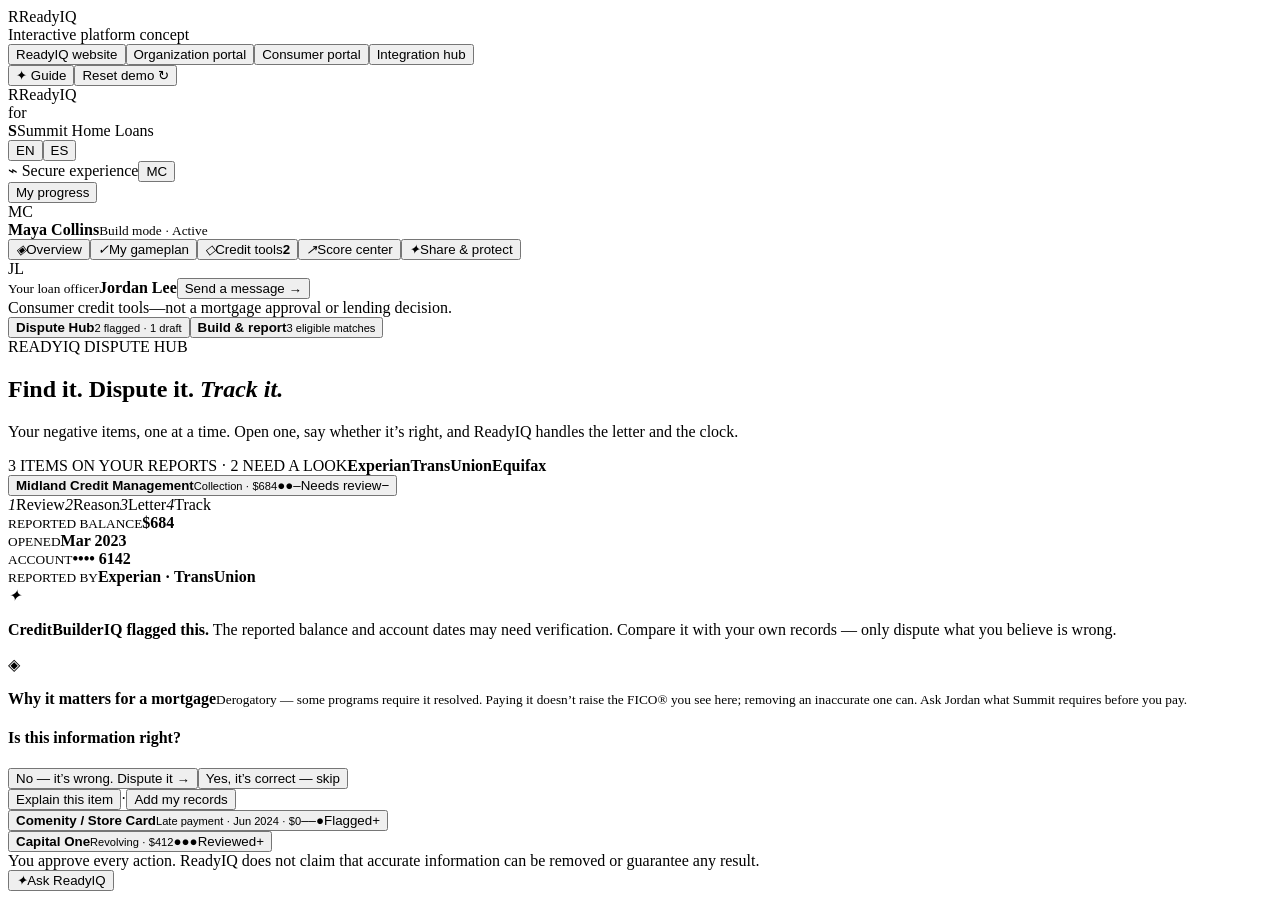
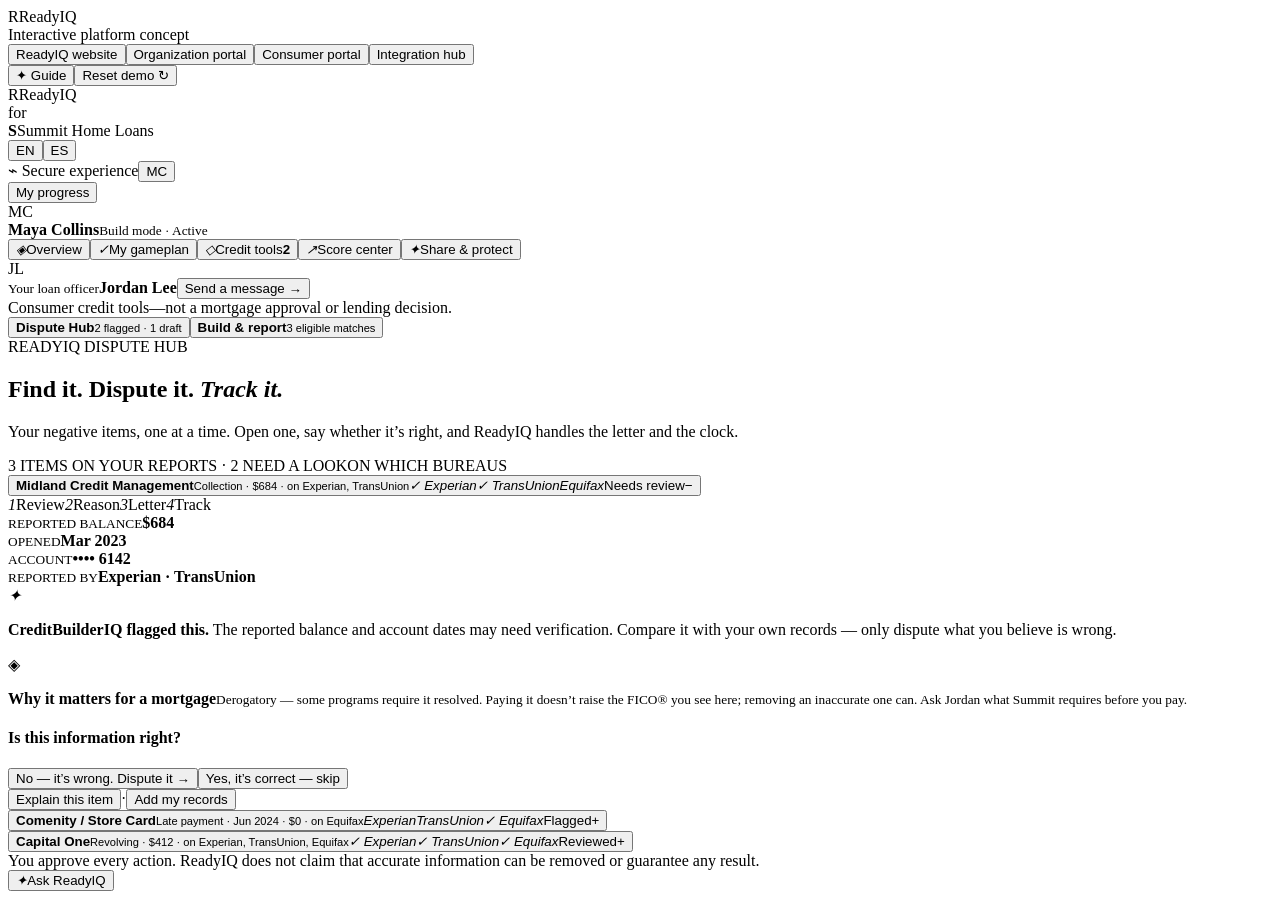
Before and after one commit to huxleyplace123-eng/readyiq2, a React app: page / in a window 1280 px wide. Both pictures are taken after a click on the button "Open the working consumer portal →". Built offline with nearby package versions, Linux system fonts and the light colour scheme; the HTML template or start-up script is replaced by a standard one.

Commit message:
dispute hub: bureau membership spelled out — ✓ Experian / ✓ TransUnion / Equifax pills per item + 'on …' line

```diff
--- a/src/screens/disputes.tsx
+++ b/src/screens/disputes.tsx
@@ -16,12 +16,12 @@
   const next = (i: number) => { setSel(Math.min(i + 1, ITEMS.length - 1)); setStep(1); };
   return <div className="dashboard-page dispute-page">
     <div className="welcome-row"><div><span className="section-kicker">READYIQ DISPUTE HUB</span><h2>Find it. Dispute it. <em>Track it.</em></h2><p>Your negative items, one at a time. Open one, say whether it’s right, and ReadyIQ handles the letter and the clock.</p></div></div>
-    <div className="dh-listhead"><span>3 ITEMS ON YOUR REPORTS · 2 NEED A LOOK</span><span className="dh-bureaus-head"><b>Experian</b><b>TransUnion</b><b>Equifax</b></span></div>
+    <div className="dh-listhead"><span>3 ITEMS ON YOUR REPORTS · 2 NEED A LOOK</span><span className="dh-bureaus-head">ON WHICH BUREAUS</span></div>
     <div className="dh-list">{ITEMS.map((item, i) => {
       const isOpen = sel === i; const done = item.status === "Reviewed";
       return <article key={item.creditor} className={`dh-row ${isOpen ? "open" : ""} ${item.tone}`}>
         <button className="dh-row-head" onClick={() => open(i)}>
-          <span className="dh-dot" /><span className="dh-name"><strong>{item.creditor}</strong><small>{item.type} · {item.balance}</small></span><span className="dh-bureaus">{[item.ex, item.tu, item.eq].map((on, k) => <i key={k} className={on ? "on" : ""} title={["Experian", "TransUnion", "Equifax"][k]}>{on ? "●" : "–"}</i>)}</span><span className={`dh-status ${item.tone}`}>{item.status}</span><span className="dh-chev">{isOpen ? "−" : "+"}</span>
+          <span className="dh-dot" /><span className="dh-name"><strong>{item.creditor}</strong><small>{item.type} · {item.balance} · on {[item.ex && "Experian", item.tu && "TransUnion", item.eq && "Equifax"].filter(Boolean).join(", ")}</small></span><span className="dh-bureaus">{[[item.ex, "Experian"], [item.tu, "TransUnion"], [item.eq, "Equifax"]].map(([on, name]) => <i key={name as string} className={on ? "on" : ""} title={on ? `Reported by ${name}` : `Not on ${name}`}>{on ? "✓ " : ""}{name}</i>)}</span><span className={`dh-status ${item.tone}`}>{item.status}</span><span className="dh-chev">{isOpen ? "−" : "+"}</span>
         </button>
         {isOpen && <div className="dh-body">
           <div className="dh-steps">{[["Review", 1], ["Reason", 2], ["Letter", 3], ["Track", 4]].map(([l, n]) => <span key={l as string} className={step === n ? "now" : step > (n as number) ? "done" : ""}><i>{step > (n as number) ? "✓" : n}</i>{l}</span>)}</div>
--- a/src/styles/consumer-v2.css
+++ b/src/styles/consumer-v2.css
@@ -168,14 +168,13 @@
 /* ---------- Dispute Hub: a slim vertical list of negative items, by bureau; each opens in place ---------- */
 .dispute-page .welcome-row{margin-bottom:14px}
 .dispute-page .welcome-row p{max-width:560px}
-.dh-listhead{display:grid;grid-template-columns:14px minmax(0,1fr) 192px 96px 28px;gap:12px;align-items:end;padding:0 16px 8px;font-size:10px;letter-spacing:.14em;font-weight:900;color:#7d8d88}
+.dh-listhead{display:grid;grid-template-columns:14px minmax(0,1fr) 250px 96px 28px;gap:12px;align-items:end;padding:0 16px 8px;font-size:10px;letter-spacing:.14em;font-weight:900;color:#7d8d88}
 .dh-listhead>span:first-child{grid-column:2}
-.dh-bureaus-head{grid-column:3;display:grid;grid-template-columns:repeat(3,64px);text-align:center}
-.dh-bureaus-head b{font-weight:800;font-size:9.5px;letter-spacing:.02em;text-transform:none;color:#5f716b}
+.dh-bureaus-head{grid-column:3;text-align:left;padding-left:2px}
 .dh-list{display:flex;flex-direction:column;gap:6px}
 .dh-row{background:#fff;border:1px solid #e1e8e3;border-radius:14px;overflow:hidden;transition:box-shadow .2s,border-color .2s}
 .dh-row.open{box-shadow:0 16px 40px rgba(16,34,38,.08);border-color:#cfdad3}
-.dh-row-head{width:100%;display:grid;grid-template-columns:14px minmax(0,1fr) 192px 96px 28px;align-items:center;gap:12px;padding:12px 16px;border:0;background:none;text-align:left;cursor:pointer;color:#102226}
+.dh-row-head{width:100%;display:grid;grid-template-columns:14px minmax(0,1fr) 250px 96px 28px;align-items:center;gap:12px;padding:12px 16px;border:0;background:none;text-align:left;cursor:pointer;color:#102226}
 .dh-row-head:hover{background:#f7faf8}
 .dh-dot{width:8px;height:8px;border-radius:50%;background:#6e67eb;justify-self:center}
 .dh-row.flag .dh-dot{background:#e07a5f}
@@ -184,11 +183,11 @@
 .dh-name strong{display:block;font-size:13.5px;letter-spacing:-.01em;overflow:hidden;text-overflow:ellipsis;white-space:nowrap}
 .dh-name small{display:block;font-size:11.5px;color:#7d8d88;margin-top:1px}
 .dh-row.done .dh-name strong{color:#5f716b}
-.dh-bureaus{display:grid;grid-template-columns:repeat(3,64px);text-align:center}
-.dh-bureaus i{font-style:normal;font-size:11px;color:#cfd9d3}
-.dh-bureaus i.on{color:#6e67eb;font-size:12px}
-.dh-row.flag .dh-bureaus i.on{color:#e07a5f}
-.dh-row.done .dh-bureaus i.on{color:#4c8d79}
+.dh-bureaus{display:flex;gap:5px;flex-wrap:nowrap}
+.dh-bureaus i{font-style:normal;font-size:10.5px;font-weight:750;letter-spacing:.01em;border-radius:99px;padding:4px 9px;border:1px dashed #d5ded9;color:#a9b5b0;background:#fff;white-space:nowrap}
+.dh-bureaus i.on{border:1px solid #cfe3d6;background:#e5f0e7;color:#2f6a55}
+.dh-row.review .dh-bureaus i.on{background:#efe9ff;border-color:#ddd6ff;color:#5b52c9}
+.dh-row.flag .dh-bureaus i.on{background:#fdece6;border-color:#f6d3c7;color:#b0472c}
 .dh-status{font-size:10.5px;font-weight:800;letter-spacing:.04em;text-align:center;border-radius:99px;padding:5px 8px;background:#efe9ff;color:#5b52c9;white-space:nowrap}
 .dh-status.flag{background:#fdece6;color:#b0472c}
 .dh-status.done{background:#e5f0e7;color:#2f6a55}
@@ -197,7 +196,7 @@
 .dh-row .dh-body{border-top:1px solid #eef2ef;padding:16px 18px 14px}
 .dh-row .dh-steps{margin-bottom:12px}
 .dh-note{margin-top:12px;font-size:11px}
-@media(max-width:900px){.dh-row-head{grid-template-columns:12px minmax(0,1fr) 108px 24px;gap:10px;padding:11px 12px}.dh-bureaus{grid-template-columns:repeat(3,36px)}.dh-status{display:none}.dh-listhead{grid-template-columns:12px minmax(0,1fr) 108px 24px;gap:10px;padding:0 12px 8px}.dh-bureaus-head{grid-template-columns:repeat(3,36px)}.dh-bureaus-head b{font-size:8px}}
+@media(max-width:1000px){.dh-row-head{grid-template-columns:12px minmax(0,1fr) 24px;gap:10px;padding:11px 12px}.dh-bureaus,.dh-status{display:none}.dh-listhead{grid-template-columns:12px minmax(0,1fr) 24px;gap:10px;padding:0 12px 8px}.dh-bureaus-head{display:none}}
 .dh-card{background:#fff;border:1px solid #e1e8e3;border-radius:20px;box-shadow:0 12px 34px rgba(16,34,38,.05);overflow:hidden}
 .dh-head{display:flex;justify-content:space-between;align-items:center;gap:14px;padding:16px 20px;border-bottom:1px solid #eef2ef;flex-wrap:wrap}
 .dh-title{display:flex;align-items:center;gap:12px;min-width:0}
```
Also changed, not shown: site/app.css, site/app.js, 5 other files (tests, documents, lock files or other folders).
